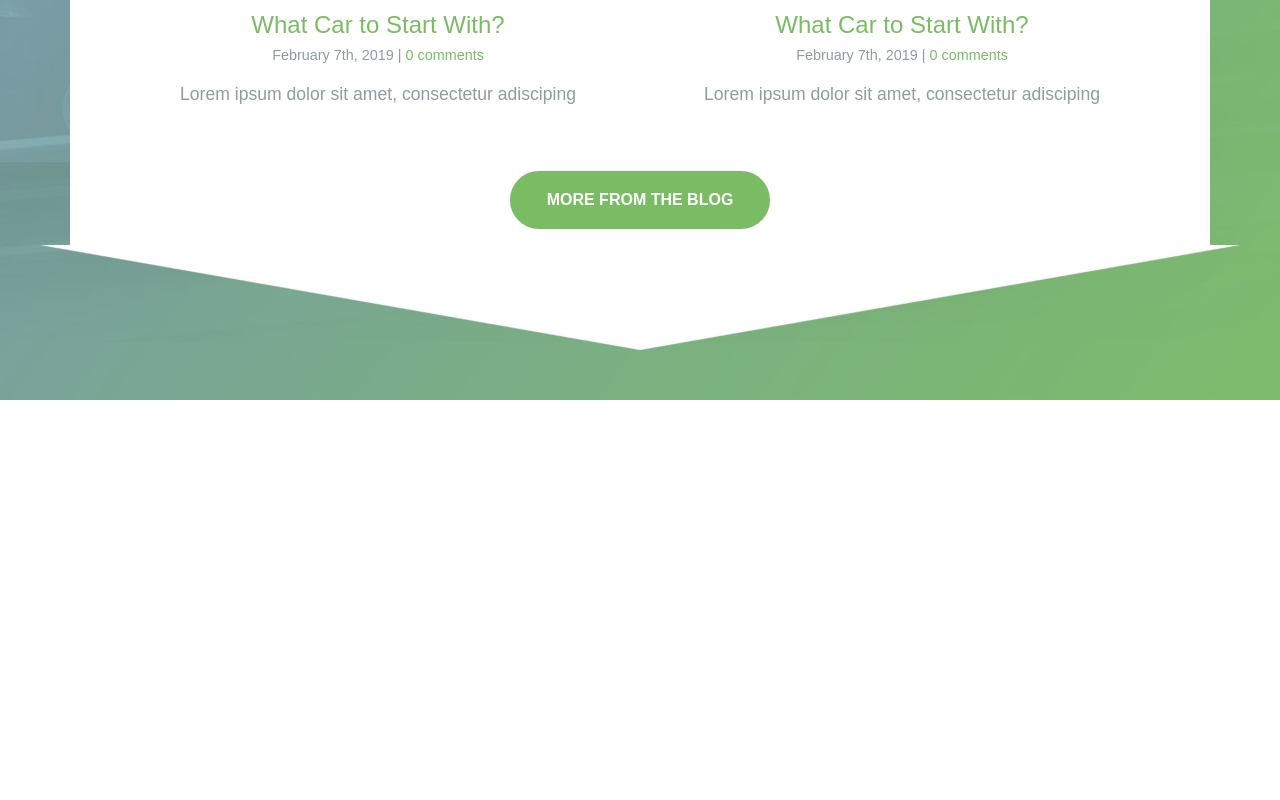
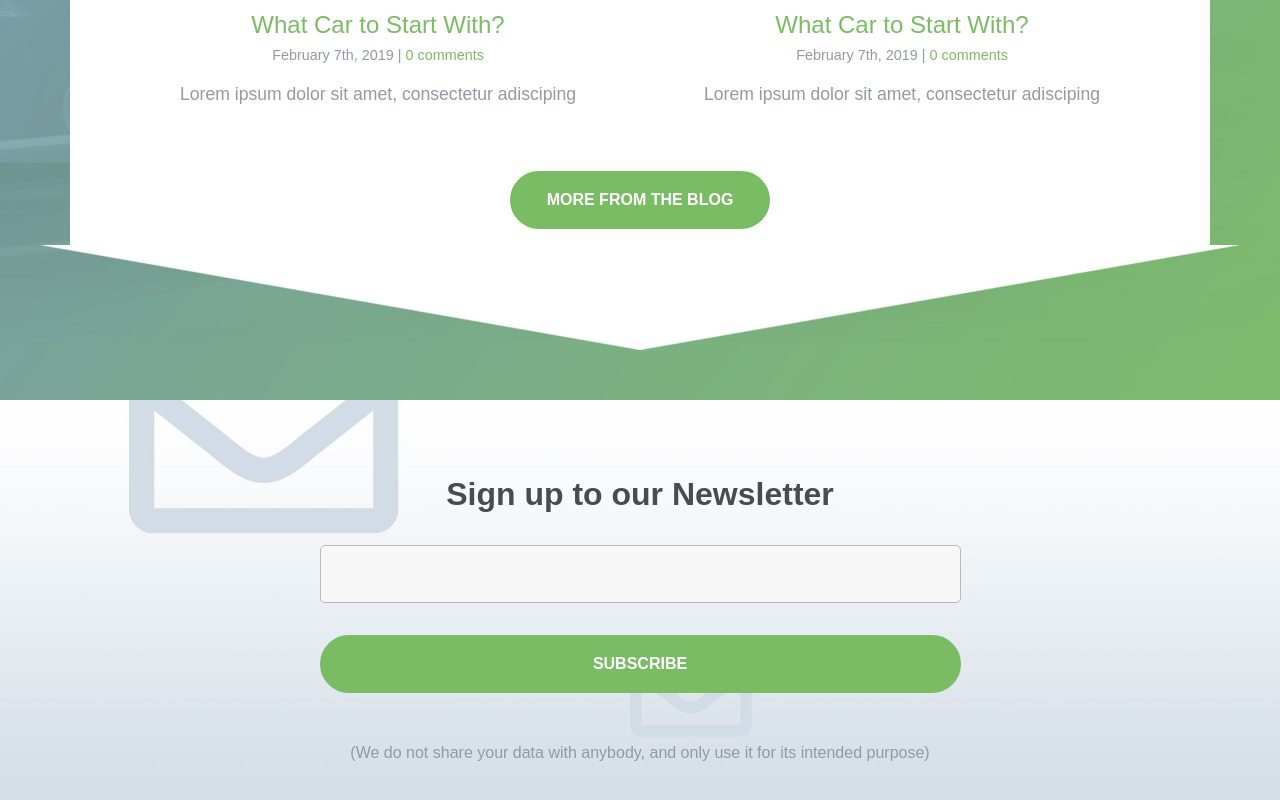
Before and after one commit to vincenzomercadante/proj-html-vuejs, a Vue app: page / in a window 1280 px wide. Shown: the part 4471-5271 px from the top of the page. Before the commit the page ends 4871 px from the top, so only its background shows below. Built offline with nearby package versions, Linux system fonts and the light colour scheme.

Commit message:
feat: add newsletter section

```diff
--- a/src/components/AppMain.vue
+++ b/src/components/AppMain.vue
@@ -250,6 +250,22 @@ export default {
         />
       </div>
     </section>
+
+    <section class="newsletter">
+      <div class="container text-center">
+        <h2 class="section-title">Sign up to our Newsletter</h2>
+        <div class="row justify-content-center">
+          <div class="col-7 d-flex flex-column">
+            <input type="email" id="" />
+            <AppButton :button="mainContent.subscribe" />
+            <p class="mt-5">
+              (We do not share your data with anybody, and only use it for its
+              intended purpose)
+            </p>
+          </div>
+        </div>
+      </div>
+    </section>
   </main>
 </template>
 
@@ -282,6 +298,15 @@ main {
     font-size: 1.5rem;
   }
 
+  input {
+    margin-bottom: 2rem;
+    width: 100%;
+    padding: 1rem 0.5rem;
+    border: 1px solid $input-color;
+    border-radius: 5px;
+    color: $input-color;
+    background-color: $input-bg;
+  }
   // first lesson sessione
   .first-lesson {
     padding: 100px 0 150px 0;
@@ -303,16 +328,6 @@ main {
 
       p {
         margin-bottom: 2rem;
-      }
-
-      input {
-        margin-bottom: 2rem;
-        width: 100%;
-        padding: 1rem 0.5rem;
-        border: 1px solid $input-color;
-        border-radius: 5px;
-        color: $input-color;
-        background-color: $input-bg;
       }
     }
   }
@@ -448,4 +463,20 @@ main {
     }
   }
 }
+
+.newsletter {
+  padding: 75px 0;
+  background-image: url("../assets/img/backgrounds/newsletter_background.jpg");
+  background-size: cover;
+  min-height: 300px;
+
+  .section-title {
+    font-size: 2rem;
+  }
+
+  p {
+    margin-bottom: 0;
+    color: $txt-color;
+  }
+}
 </style>
```
